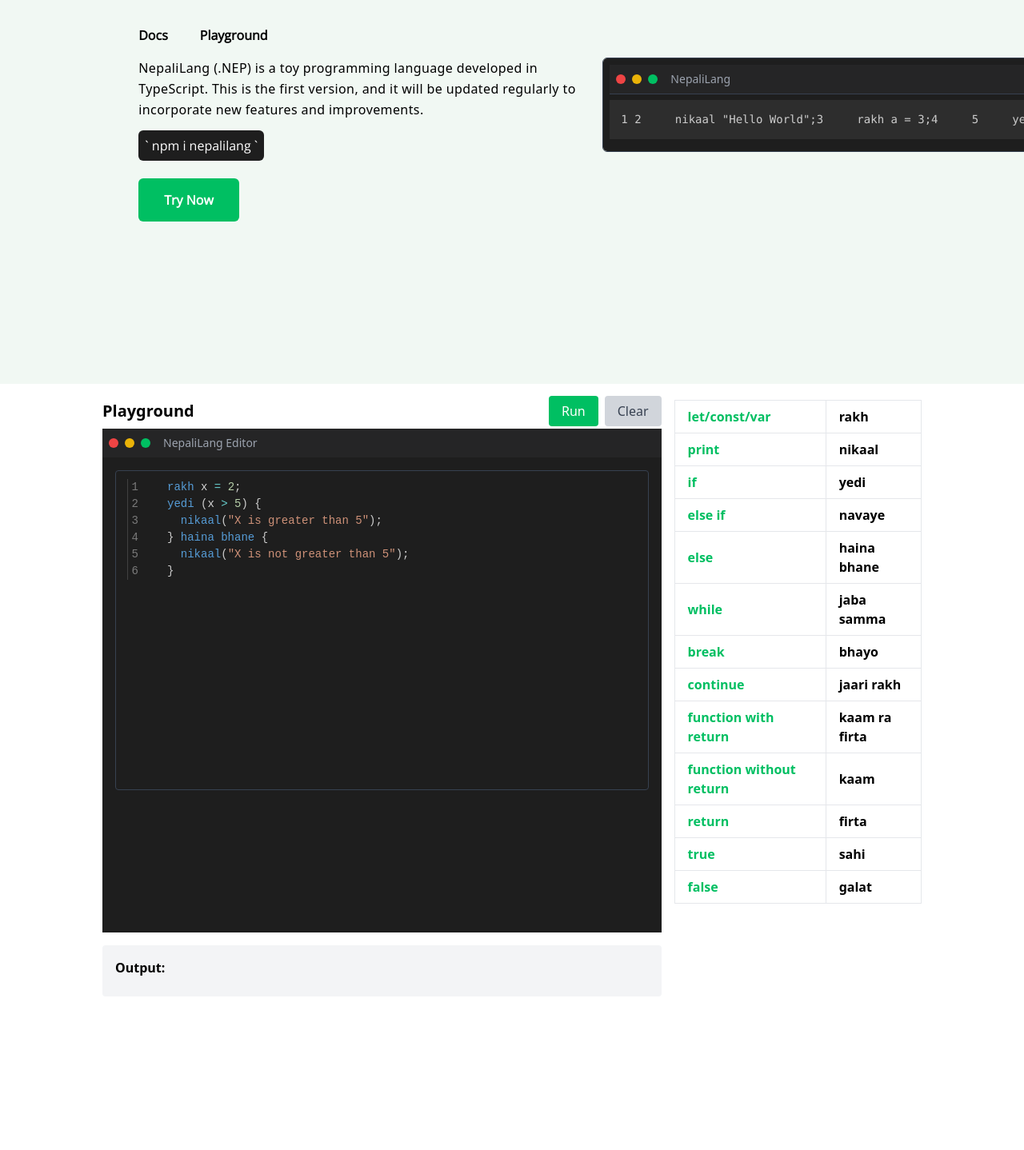
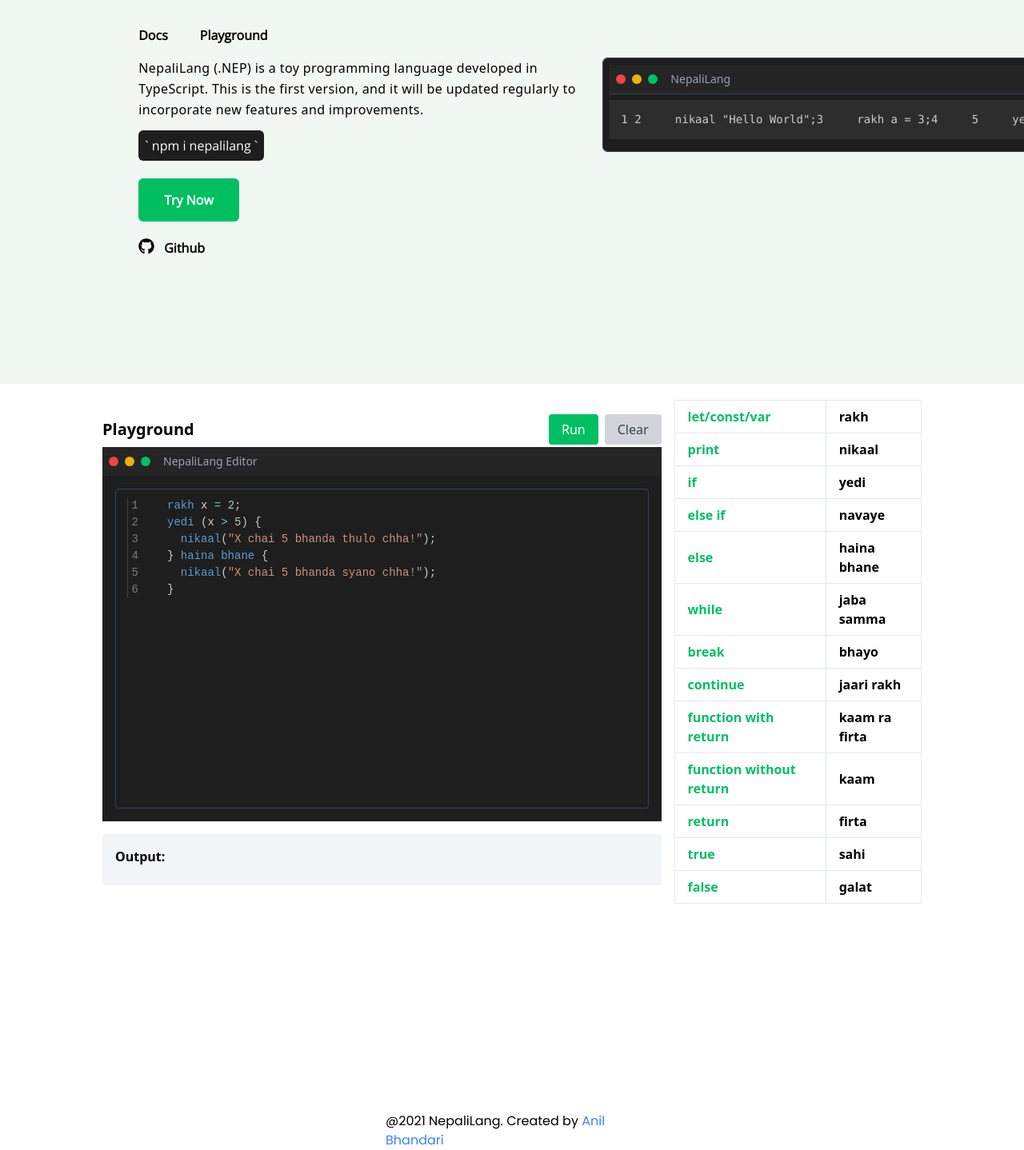
Before and after one commit to onealanil/nepalilang, a React (Create React App) app: page /playground in a window 1280 px wide. Shown: the top 1438 px of the page at 80% size. Before the commit the page ends 1390 px from the top, so only its background shows below. Built offline with nearby package versions, Linux system fonts and the light colour scheme.

Commit message:
"completed front"

```diff
--- a/package.json
+++ b/package.json
@@ -14,6 +14,7 @@
     "prismjs": "^1.29.0",
     "react": "^18.3.1",
     "react-dom": "^18.3.1",
+    "react-icons": "^5.2.1",
     "react-router-dom": "^6.24.1",
     "react-scripts": "5.0.1",
     "react-simple-code-editor": "^0.14.1",
--- a/src/components/Documentation/index.tsx
+++ b/src/components/Documentation/index.tsx
@@ -187,7 +187,7 @@
 export default function Documentation() {
   return (
     <div>
-      <div className="max-w-2xl mx-auto py-24 px-4 grid items-center grid-cols-1 gap-y-16 gap-x-8 sm:px-6 sm:py-32 lg:max-w-7xl lg:px-8">
+      <div className="max-w-2xl mx-auto md:py-10 px-4 grid items-center grid-cols-1 gap-y-16 gap-x-8 sm:px-6 sm:py-32 lg:max-w-7xl lg:px-8">
         <div>
           <h2 className="text-3xl font-extrabold tracking-tight text-black sm:text-4xl">
             Documentation
--- /dev/null
+++ b/src/components/Header/Bottom.jsx
@@ -0,0 +1,23 @@
+import React from "react";
+
+function Bottom() {
+  return (
+    <div className=" flex items-center justify-center">
+      <div className="w-[90%] flex flex-row">
+        <span className="font-poppins">
+          @2021 NepaliLang. Created by{" "}
+          <a
+            className="text-blue-500"
+            href="https://www.linkedin.com/in/anilbhandari24/"
+            target="_blank"
+            rel="noreferrer"
+          >
+            Anil Bhandari
+          </a>
+        </span>
+      </div>
+    </div>
+  );
+}
+
+export default Bottom;
--- a/src/components/Header/Heading.tsx
+++ b/src/components/Header/Heading.tsx
@@ -1,5 +1,6 @@
 import { Link } from "react-router-dom";
 import Snippet from "../Documentation/Snippet";
+import { FaGithub } from "react-icons/fa";
 
 function Heading(): JSX.Element {
   const code = `
@@ -53,9 +54,20 @@
               </span>
             </div>
             <div className="mt-6">
-              <span className="py-4 px-8 bg-green text-white font-bold rounded-md font-opensans cursor-pointer">
-                Try Now
-              </span>
+              <Link to="/playground">
+                <span className="py-4 px-8 bg-green text-white font-bold rounded-md font-opensans cursor-pointer">
+                  Try Now
+                </span>
+              </Link>
+            </div>
+            <div className="mt-6 flex gap-x-3">
+              <FaGithub size={20} />
+              <a
+                href="https://github.com/onealanil/nepalilang"
+                className="font-opensans font-bold cursor-pointer"
+              >
+                Github
+              </a>
             </div>
           </div>
           {/* images  */}
--- a/src/components/Header/MobileHeader.tsx
+++ b/src/components/Header/MobileHeader.tsx
@@ -1,5 +1,6 @@
 import { Link } from "react-router-dom";
 import Snippet from "../Documentation/Snippet";
+import { FaGithub } from "react-icons/fa";
 
 function MobileHeader(): JSX.Element {
   const code = `
@@ -16,7 +17,7 @@
     `;
 
   return (
-    <div className="min-h-screen bg-bg flex flex-col md:flex-row w-full p-4 md:p-8">
+    <div className="bg-bg flex flex-col md:flex-row w-full p-4 md:p-8">
       {/* logo */}
       <div className="w-full flex justify-center md:justify-start mb-6 mt-[2rem]">
         <img
@@ -52,9 +53,20 @@
               </span>
             </div>
             <div className="mt-2 flex justify-center md:justify-start">
-              <span className="py-4 px-8 bg-green text-white font-bold rounded-md font-opensans cursor-pointer">
-                Try Now
-              </span>
+              <Link to="/playground">
+                <span className="py-4 px-8 bg-green text-white font-bold rounded-md font-opensans cursor-pointer">
+                  Try Now
+                </span>
+              </Link>
+            </div>
+            <div className="mt-2 flex justify-center gap-x-3">
+              <FaGithub size={20} />
+              <a
+                href="https://github.com/onealanil/nepalilang"
+                className="font-opensans font-bold cursor-pointer"
+              >
+                Github
+              </a>
             </div>
           </div>
           {/* code snippet  */}
--- a/src/pages/Home/Home.tsx
+++ b/src/pages/Home/Home.tsx
@@ -1,4 +1,5 @@
 import Documentation from "../../components/Documentation";
+import Bottom from "../../components/Header/Bottom";
 import Heading from "../../components/Header/Heading";
 import MobileHeader from "../../components/Header/MobileHeader";
 
@@ -18,6 +19,9 @@
       <div>
         <Documentation />
       </div>
+      <div className="w-[100%] flex items-center justify-center">
+      <Bottom/>
+      </div>
     </div>
   );
 }
--- a/src/pages/playground/index.tsx
+++ b/src/pages/playground/index.tsx
@@ -2,12 +2,14 @@
 import Heading from "../../components/Header/Heading";
 import CodeEditor from "./codeEditor/CodeEditor";
 import { compile } from "nepali-compiler";
+import MobileHeader from "../../components/Header/MobileHeader";
+import Bottom from "../../components/Header/Bottom";
 
 const Playground = () => {
   const [output, setOutput] = useState("");
   const [error, setError] = useState("");
   const [code, setCode] = useState(
-    `rakh x = 2; \nyedi (x > 5) {\n  nikaal("X is greater than 5");\n} haina bhane {\n  nikaal("X is not greater than 5");\n}`
+    `rakh x = 2; \nyedi (x > 5) {\n  nikaal("X chai 5 bhanda thulo chha!");\n} haina bhane {\n  nikaal("X chai 5 bhanda syano chha!");\n}`
   );
 
   const syntaxDefinition = [
@@ -66,12 +68,15 @@
   };
 
   return (
-    <div className="w-screen flex flex-col items-center justify-center h-full">
-      <div>
+    <div className="w-screen md:flex md:flex-col items-center justify-center h-[100%]">
+      <div className="hidden md:block">
         <Heading />
       </div>
-      <div className="flex w-4/5 my-5 pb-60">
-        <div className="w-4/5">
+      <div className="md:hidden block">
+        <MobileHeader/>
+        </div>
+      <div className="flex flex-col items-center justify-center md:flex-row md:w-4/5 my-5 pb-60">
+        <div className="w-[90%] md:w-4/5">
           <div className="flex justify-between items-center mb-2">
             <h2 className="text-xl font-bold">Playground</h2>
             <div>
@@ -113,6 +118,8 @@
           </table>
         </div>
       </div>
+      {/* bottom  */}
+      <Bottom/>
     </div>
   );
 };
```
Also changed, not shown: 1 other file (tests, documents, lock files or other folders).
